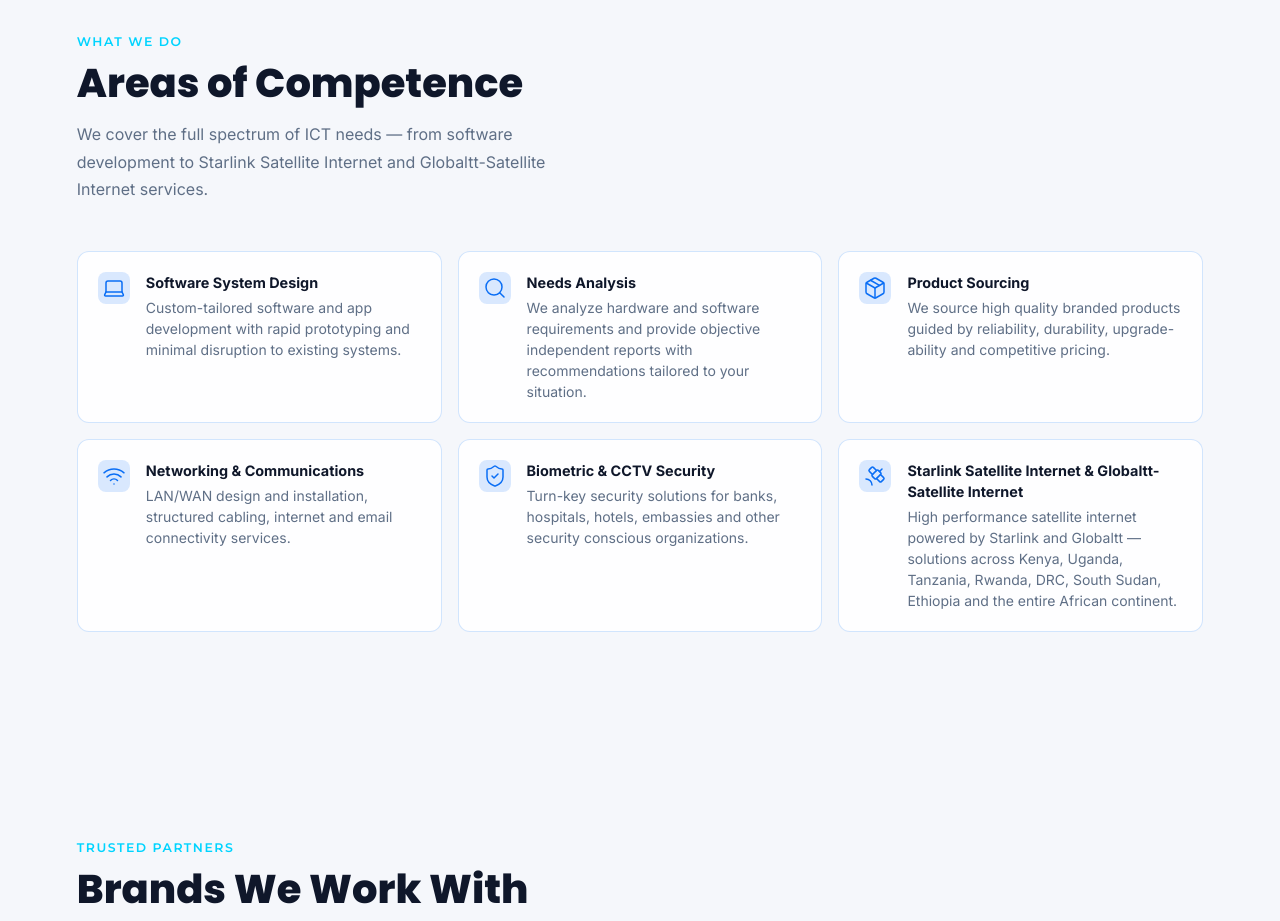
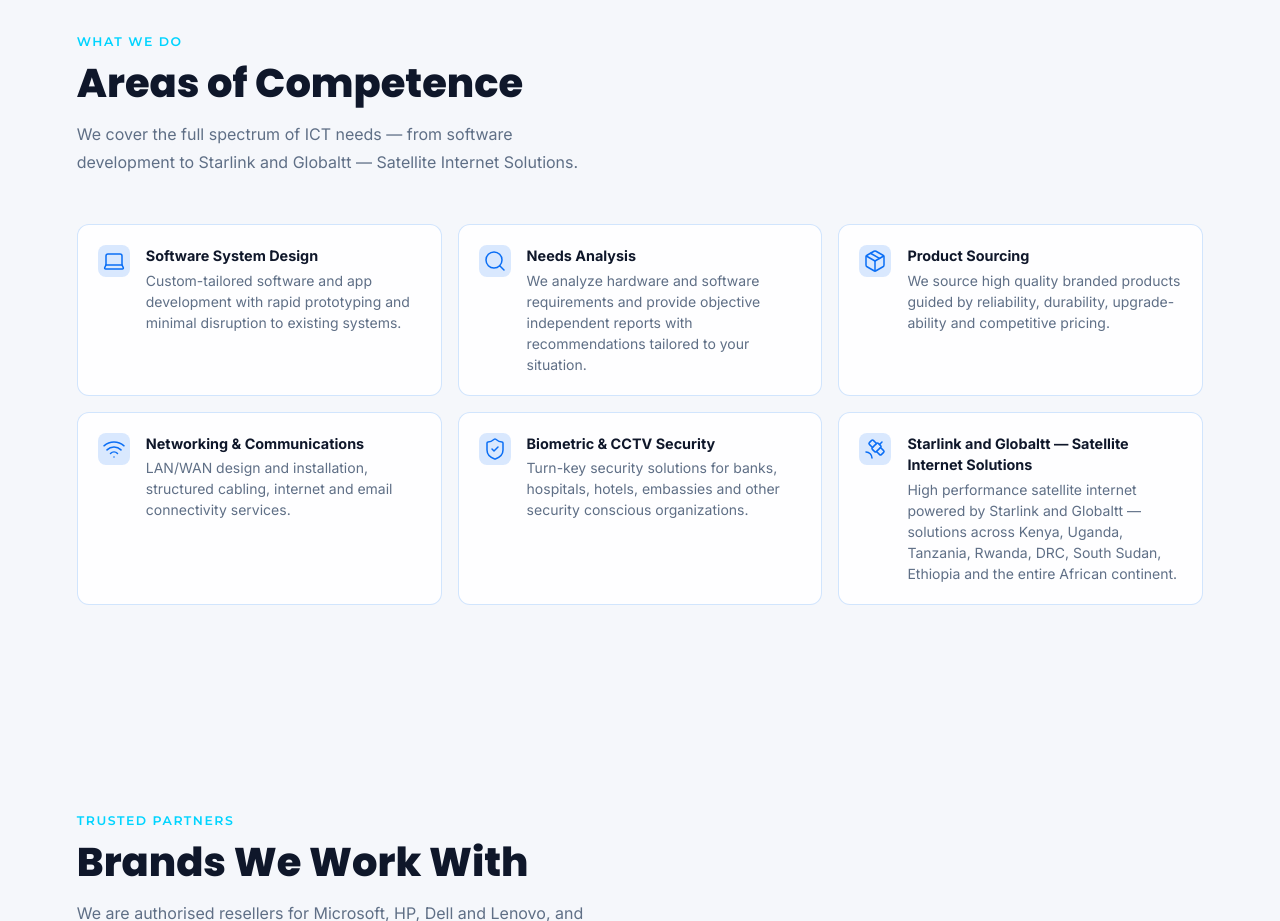
Before and after one commit to Mukuriiaa/ella-cloud-solutions, a website: page about.html in a window 1280 px wide. Shown: the part 2500-3421 px from the top of the page. Drawn offline with nearby package versions, Linux system fonts and the light colour scheme.

Commit message:
Update About page: simplify Starlink & Globaltt heading to 'Starlink and Globaltt — Satellite Internet Solutions'

```diff
--- a/about.html
+++ b/about.html
@@ -588,11 +588,11 @@
   </div>
 </section>
 
-<!-- AREAS OF COMPETENCE -->
+<!-- AREAS OF COMPETENCE (UPDATED) -->
 <section>
   <div class="section-label">What We Do</div>
   <div class="section-title">Areas of Competence</div>
-  <p class="section-sub">We cover the full spectrum of ICT needs — from software development to Starlink Satellite Internet and Globaltt-Satellite Internet services.</p>
+  <p class="section-sub">We cover the full spectrum of ICT needs — from software development to Starlink and Globaltt — Satellite Internet Solutions.</p>
 
   <div class="services-list">
     <div class="service-item">
@@ -633,7 +633,7 @@
     <div class="service-item">
       <div class="service-bullet"><i data-lucide="satellite"></i></div>
       <div class="service-item-text">
-        <strong>Starlink Satellite Internet &amp; Globaltt-Satellite Internet</strong>
+        <strong>Starlink and Globaltt — Satellite Internet Solutions</strong>
         High performance satellite internet powered by Starlink and Globaltt — solutions across Kenya, Uganda, Tanzania, Rwanda, DRC, South Sudan, Ethiopia and the entire African continent.
       </div>
     </div>
```
